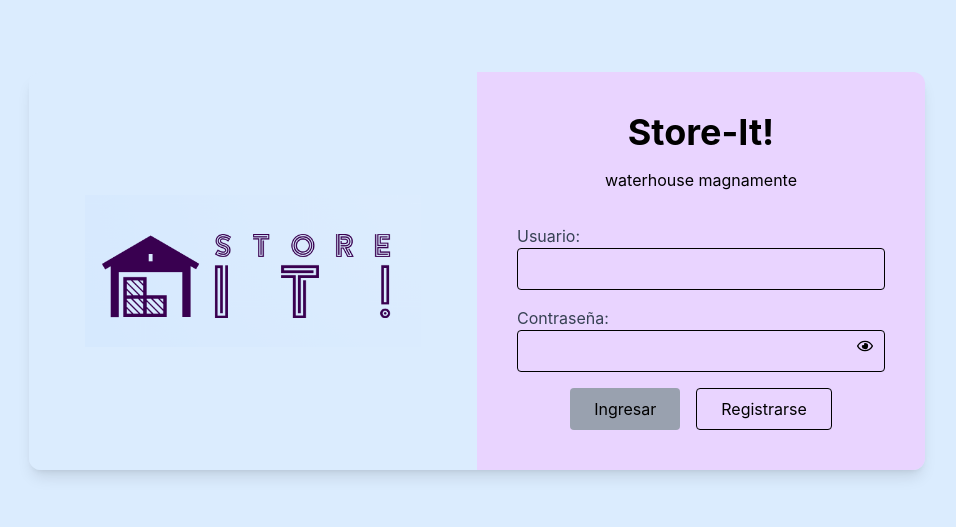
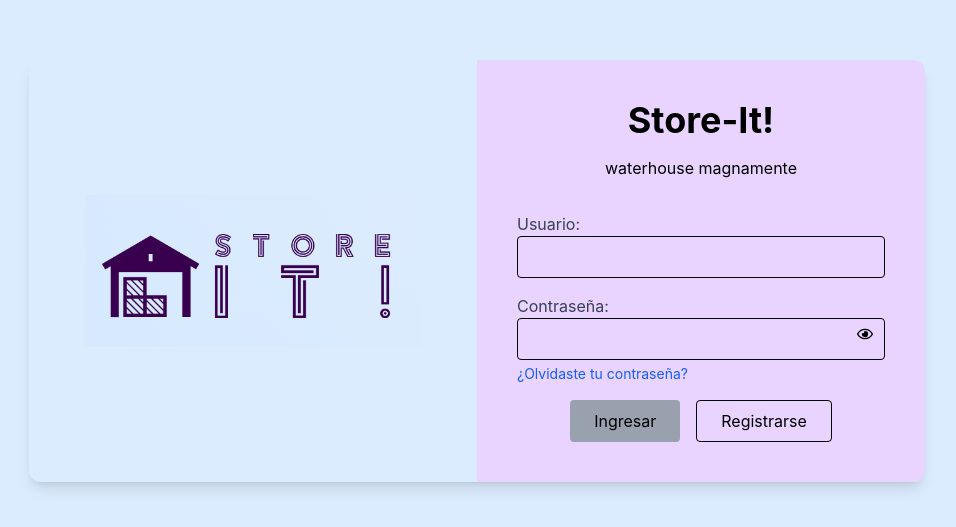
Before and after one commit to VivianaEscobarB/store, a React (Vite) app: page /login in a window 1280 px wide. Shown: the part 129-656 px from the top of the page, without its empty margins (163-1119 px from the left). Built offline with nearby package versions, Linux system fonts and the light colour scheme.

Commit message:
Se creo el impervinculo de contraeña y el login ahora esta en el inicio.

```diff
--- a/src/App.jsx
+++ b/src/App.jsx
@@ -1,8 +1,9 @@
 import './App.css'
-    import { BrowserRouter as Router, Routes, Route } from "react-router-dom";
+import { BrowserRouter as Router, Routes, Route, Navigate } from "react-router-dom";
 import Login from './pages/login'
 import { Toaster } from 'react-hot-toast';
 import Dashboard from './pages/DashBoard';
+import RecuperarContraseña from './pages/recuperarContraseña';
 
 function App() {
   return (
@@ -16,10 +17,10 @@ import Dashboard from './pages/DashBoard';
 
       {/* Se definen las rutas de la aplicación usando el componente Routes */}
       <Routes>
-
-            {/* Ruta para el inicio de sesión */}
+        <Route path="/" element={<Navigate to="/login" replace />} />
         <Route path="/login" element={<Login />} />
         <Route path="/dashboard" element={<Dashboard />} />
+        <Route path="/recuperarContraseña" element={<RecuperarContraseña />} />
       </Routes>
     </Router>
   )
--- a/src/components/FormularioLogin.jsx
+++ b/src/components/FormularioLogin.jsx
@@ -60,6 +60,7 @@ const FormularioLogin = () => {
                                 {showPassword ? <FaRegEyeSlash /> : <FaRegEye />}
                             </button>
                         </div>
+                        <a href="/recuperarContraseña" className="text-sm text-blue-600 hover:text-blue-800 mt-1 block">¿Olvidaste tu contraseña?</a>
                     </div>
 
                     <div className="flex gap-4">
```
Lines whose indentation alone changed are shown as unchanged.
